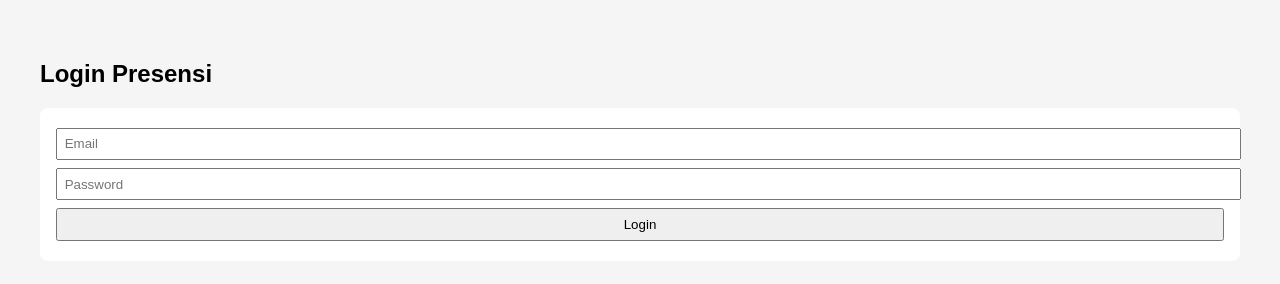
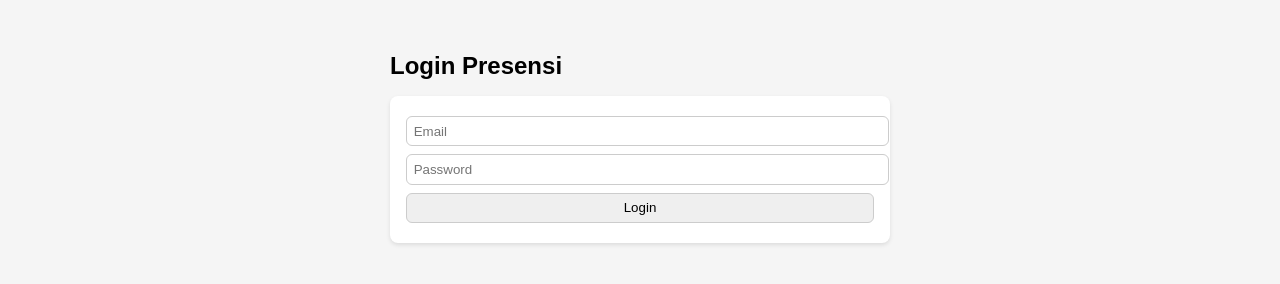
Before and after one commit to Amanda-Lbs/presensi-app, a website: page public/index.html in a window 1280 px wide. Drawn offline with nearby package versions, Linux system fonts and the light colour scheme.

Commit message:
Tambah halaman login presensi Supabase

```diff
--- a/public/index.html
+++ b/public/index.html
@@ -1,20 +1,42 @@
 <!DOCTYPE html>
-<html lang="en">
+<html lang="id">
 <head>
   <meta charset="UTF-8" />
   <meta name="viewport" content="width=device-width, initial-scale=1.0"/>
   <title>Aplikasi Presensi Supabase</title>
   <script src="https://cdn.jsdelivr.net/npm/@supabase/supabase-js@2"></script>
   <style>
-    body { font-family: sans-serif; padding: 2em; background: #f5f5f5; }
-    input, button { padding: 0.5em; margin: 0.3em 0; width: 100%; }
-    .card { background: white; padding: 1em; margin-top: 1em; border-radius: 8px; }
+    body {
+      font-family: sans-serif;
+      padding: 2em;
+      background: #f5f5f5;
+      max-width: 500px;
+      margin: auto;
+    }
+    input, button {
+      padding: 0.5em;
+      margin: 0.3em 0;
+      width: 100%;
+      border-radius: 6px;
+      border: 1px solid #ccc;
+    }
+    .card {
+      background: white;
+      padding: 1em;
+      margin-top: 1em;
+      border-radius: 8px;
+      box-shadow: 0 2px 4px rgba(0,0,0,0.1);
+    }
+    h2, h3, h4 {
+      margin-bottom: 0.5em;
+    }
   </style>
 </head>
 <body>
 
   <h2>Login Presensi</h2>
-  <div class="card">
+
+  <div class="card" id="login-card">
     <input id="email" type="email" placeholder="Email" />
     <input id="password" type="password" placeholder="Password" />
     <button onclick="login()">Login</button>
@@ -34,14 +56,19 @@
   </div>
 
   <script>
-    const SUPABASE_URL = 'https://ciklmlxkcsvlplsteftn.supabase.co'
-    const SUPABASE_ANON_KEY = 'eyJhbGciOiJIUzI1NiIsInR5cCI6IkpXVCJ9.eyJpc3MiOiJzdXBhYmFzZSIsInJlZiI6ImNpa2xtbHhrY3N2bHBsc3RlZnRuIiwicm9sZSI6ImFub24iLCJpYXQiOjE3NTA0NzE0NDMsImV4cCI6MjA2NjA0NzQ0M30.4rPHoYUZJ-X1tFisUk10U4y4bBj4P8LnIIB7nsPs7OM'
+    const SUPABASE_URL = 'https://ciklmlxkcsvlplsteftn.supabase.co';
+    const SUPABASE_ANON_KEY = 'eyJhbGciOiJIUzI1NiIsInR5cCI6IkpXVCJ9.eyJpc3MiOiJzdXBhYmFzZSIsInJlZiI6ImNpa2xtbHhrY3N2bHBsc3RlZnRuIiwicm9sZSI6ImFub24iLCJpYXQiOjE3NTA0NzE0NDMsImV4cCI6MjA2NjA0NzQ0M30.4rPHoYUZJ-X1tFisUk10U4y4bBj4P8LnIIB7nsPs7OM';
 
-    const supabase = supabase.createClient(SUPABASE_URL, SUPABASE_KEY);
+    const supabase = supabase.createClient(SUPABASE_URL, SUPABASE_ANON_KEY);
 
     async function login() {
       const email = document.getElementById('email').value;
       const password = document.getElementById('password').value;
+
+      if (!email || !password) {
+        alert("Email dan password harus diisi.");
+        return;
+      }
 
       const { data, error } = await supabase.auth.signInWithPassword({ email, password });
 
@@ -55,12 +82,14 @@
     async function logout() {
       await supabase.auth.signOut();
       document.getElementById('loggedin').style.display = 'none';
+      document.getElementById('login-card').style.display = 'block';
     }
 
     async function loadUser() {
-      const { data: { user } } = await supabase.auth.getUser();
+      const { data: { user }, error } = await supabase.auth.getUser();
       if (user) {
         document.getElementById('loggedin').style.display = 'block';
+        document.getElementById('login-card').style.display = 'none';
         document.getElementById('username').textContent = user.email;
         loadPresensi(user.id);
       }
@@ -70,6 +99,11 @@
       const { data: { user } } = await supabase.auth.getUser();
       const kelas_id = document.getElementById('kelas_id').value;
       const lokasi = document.getElementById('lokasi').value;
+
+      if (!kelas_id || !lokasi) {
+        alert("Kelas ID dan lokasi harus diisi.");
+        return;
+      }
 
       const { error } = await supabase
         .from('presensi')
@@ -95,7 +129,7 @@
       if (data) {
         data.forEach(item => {
           const li = document.createElement('li');
-          li.textContent = `${item.waktu_presensi} | Lokasi: ${item.lokasi}`;
+          li.textContent = `${new Date(item.waktu_presensi).toLocaleString()} | Lokasi: ${item.lokasi}`;
           ul.appendChild(li);
         });
       }
```
